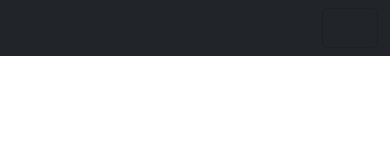
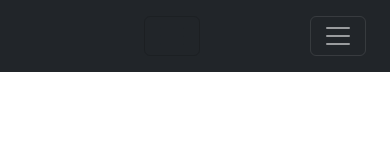
Before and after one commit to SpadaroFederico/html-css-bootstrap-dashboard, a plain HTML site: page index.html in a window 390 px wide. Drawn offline with nearby package versions, Linux system fonts and the light colour scheme.

Commit message:
[ADD] button for tablet and mobile

```diff
--- a/index.html
+++ b/index.html
@@ -39,6 +39,13 @@
                   <button class="btn btn-outline-light" type="submit">Cerca</button>
                 </form>
               </div>
+              <nav class="navbar navbar-dark bg-dark">
+                <div class="container-fluid">
+                  <button class="navbar-toggler" type="button" data-bs-toggle="collapse" data-bs-target="#navbarToggleExternalContent" aria-controls="navbarToggleExternalContent" aria-expanded="false" aria-label="Toggle navigation">
+                    <span class="navbar-toggler-icon"></span>
+                  </button>
+                </div>
+              </nav>
             </div>
           </nav>
     </header>
```
Also changed, not shown: style.css (line endings or trailing spaces).
